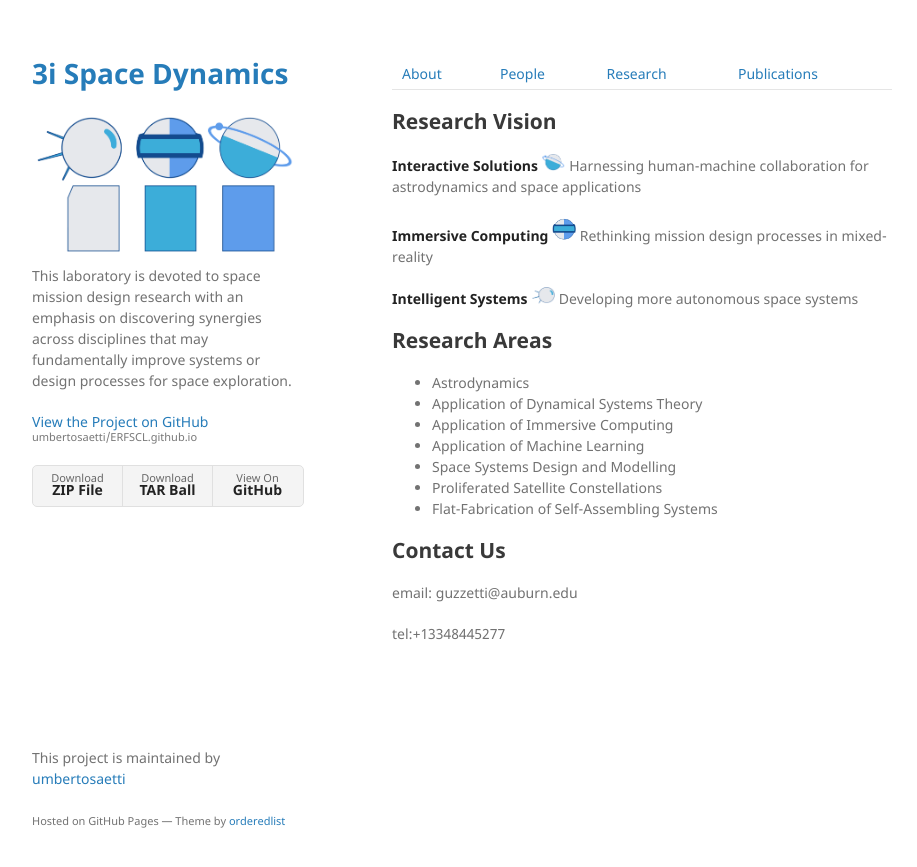
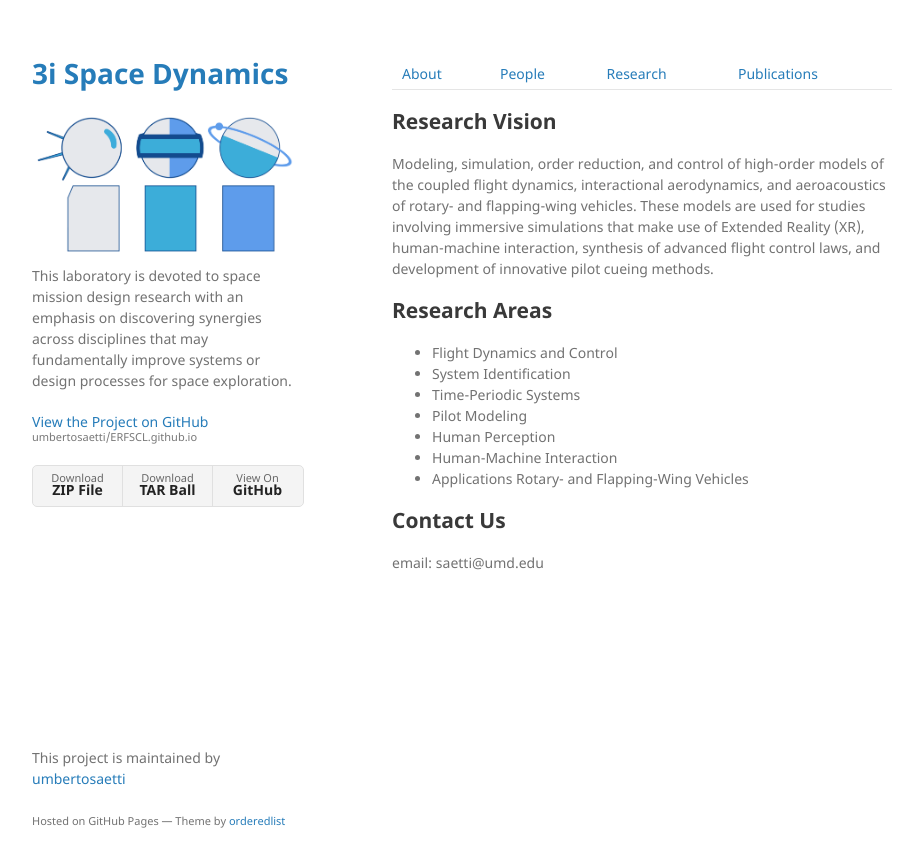
Before and after one commit to umbertosaetti/ERFSCL.github.io, a Jekyll site: the page built from index.md, in a window 1280 px wide. Shown: the top 867 px of the page, without its empty margins (178-1095 px from the left). Built offline with Jekyll 4.4.1, drawn with Linux system fonts in a browser that asks for light colours; our own code applies the rules of GitHub Pages for plain Markdown files.

Commit message:
Update index.md

```diff
--- a/index.md
+++ b/index.md
@@ -3,25 +3,18 @@
 
 ## Research Vision
 
-**Interactive Solutions** <img src="./assets/img/planet.png" width="24"> Harnessing human-machine collaboration for astrodynamics and space applications
-
-**Immersive Computing** <img src="./assets/img/vizor.png" width="24"> Rethinking mission design processes in mixed-reality
-
-**Intelligent Systems** <img src="./assets/img/sputnik.png" width="24"> Developing more autonomous space systems
+Modeling, simulation, order reduction, and control of high-order models of the coupled flight dynamics, interactional aerodynamics, and aeroacoustics of rotary- and flapping-wing vehicles. These models are used for studies involving immersive simulations that make use of Extended Reality (XR), human-machine interaction, synthesis of advanced flight control laws, and development of innovative pilot cueing methods.
 
 ## Research Areas
 
-* Astrodynamics
-* Application of Dynamical Systems Theory
-* Application of Immersive Computing
-* Application of Machine Learning
-* Space Systems Design and Modelling
-* Proliferated Satellite Constellations
-* Flat-Fabrication of Self-Assembling Systems
-
+* Flight Dynamics and Control
+* System Identification
+* Time-Periodic Systems
+* Pilot Modeling
+* Human Perception
+* Human-Machine Interaction
+* Applications Rotary- and Flapping-Wing Vehicles
 
 ## Contact Us
 
-email: guzzetti@auburn.edu
-
-tel:+13348445277
+email: saetti@umd.edu
```
